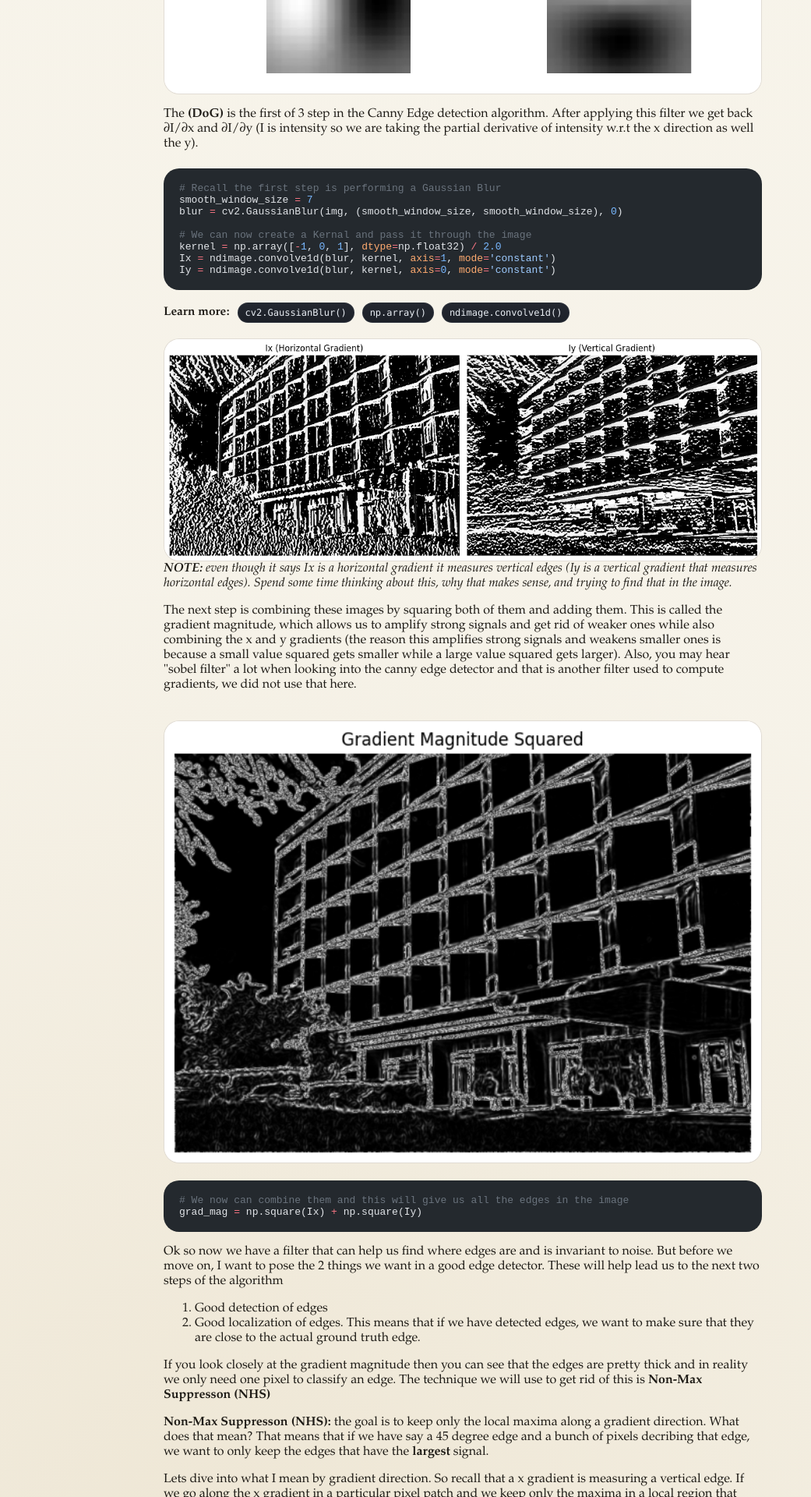
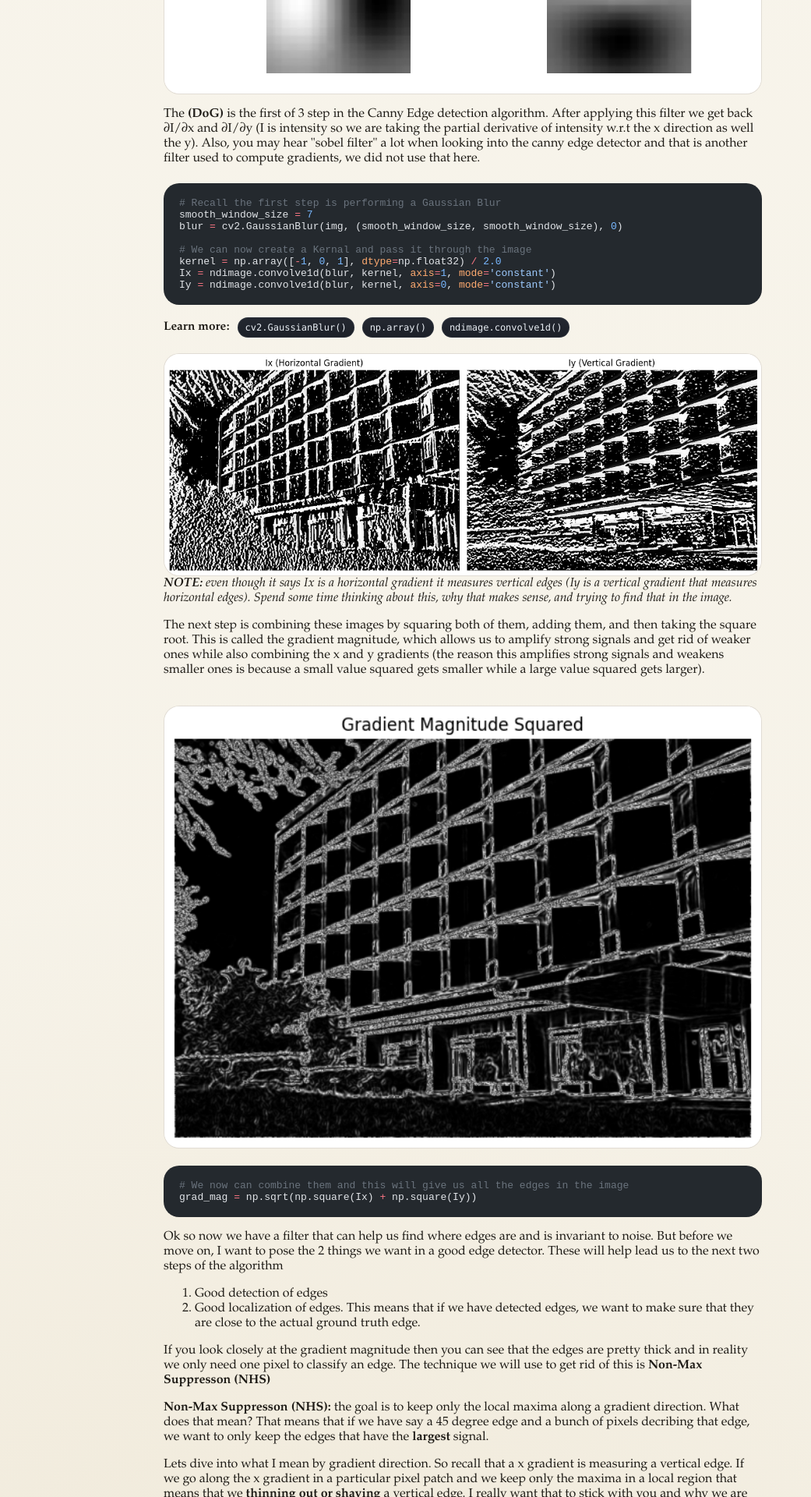
Before and after one commit to aryanj112/portfolio, a Next.js app: page /blog/harris-corner-detection in a window 1280 px wide. Shown: the part 3340-5260 px from the top of the page at 78% size, without its empty margins (0-1041 px from the left). Built offline with nearby package versions, Linux system fonts and the light colour scheme.

Commit message:
Refine blog post angle explanation

```diff
--- a/app/blog/harris-corner-detection/page.tsx
+++ b/app/blog/harris-corner-detection/page.tsx
@@ -146,7 +146,8 @@ export default function HarrisCornerDetectionPage() {
 
         <p>
           The <strong>(DoG)</strong> is the first of 3 step in the Canny Edge detection algorithm. After applying this filter we get back ∂I/∂x and ∂I/∂y (I is intensity so we are
-          taking the partial derivative of intensity w.r.t the x direction as well the y).
+          taking the partial derivative of intensity w.r.t the x direction as well the y). Also, you may hear "sobel filter" a lot when looking into the canny edge detector and that is another
+          filter used to compute gradients, we did not use that here.
         </p>
 
         <CodeBlock code={pythonCode} lang="python" />
@@ -163,11 +164,10 @@ export default function HarrisCornerDetectionPage() {
         </i>
 
         <p>
-          The next step is combining these images by squaring both of them and adding them. This is called the gradient magnitude,
+          The next step is combining these images by squaring both of them, adding them, and then taking the square root. This is called the gradient magnitude,
           which allows us to amplify strong signals and get rid of weaker ones while also combining the x and y gradients (the reason
           this amplifies strong signals and weakens smaller ones is because a small value squared gets smaller while a large value
-          squared gets larger). Also, you may hear "sobel filter" a lot when looking into the canny edge detector and that is another
-          filter used to compute gradients, we did not use that here.
+          squared gets larger).
         </p>
         <BlogImageLightbox
           src="/blog/canny-edge-detection/gradient_magnitude.png"
@@ -176,7 +176,7 @@ export default function HarrisCornerDetectionPage() {
           height={640}
         />
         <CodeBlock code={`# We now can combine them and this will give us all the edges in the image
-grad_mag = np.square(Ix) + np.square(Iy)`} lang="python" />
+grad_mag = np.sqrt(np.square(Ix) + np.square(Iy))`} lang="python" />
         <p>
           Ok so now we have a filter that can help us find where edges are and is invariant to noise. But before we move on, I want to
           pose the 2 things we want in a good edge detector. These will help lead us to the next two steps of the algorithm
@@ -226,8 +226,23 @@ grad_mag = np.square(Ix) + np.square(Iy)`} lang="python" />
           <source src="/blog/canny-edge-detection/GradientVectorExplanation.mp4" type="video/mp4" />
         </video>
 
+        <p>
+          The arctan of the two gradient intensities is what gets us our angle. When you have a 0 Ix value, arctan is
+          undefined. Also, when you have arctan(-1/-1) and arctan(1/1), they will point in the same direction. To
+          solve this, NumPy has a function <code>np.arctan2()</code> that will give us a value between -π and π
+          without these issues being a concern. Now what do we do with that angle? If we have a 45 degree angle, we
+          can now thin out edges along a 45 degree axis.
+        </p>
 
-
+        <p>Here are general steps:</p>
+        <ul className="ml-6 list-disc">
+          <li>look at the pixels direction</li>
+          <li>compare it to the 2 neighboring pixels along that direction</li>
+          <li>keep it only if it is the largest</li>
+        </ul>
+        <video className="blogInlineVideo" controls>
+          <source src="/blog/canny-edge-detection/NMSPatch45.mp4" type="video/mp4" />
+        </video>
 
 
       </section>
```
Also changed, not shown: 1 other file (tests, documents, lock files or other folders).
